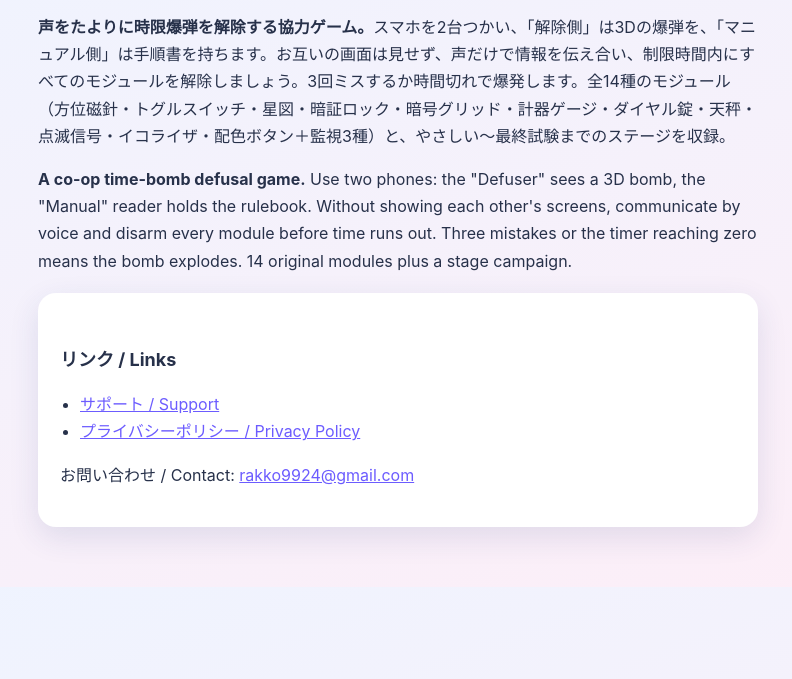
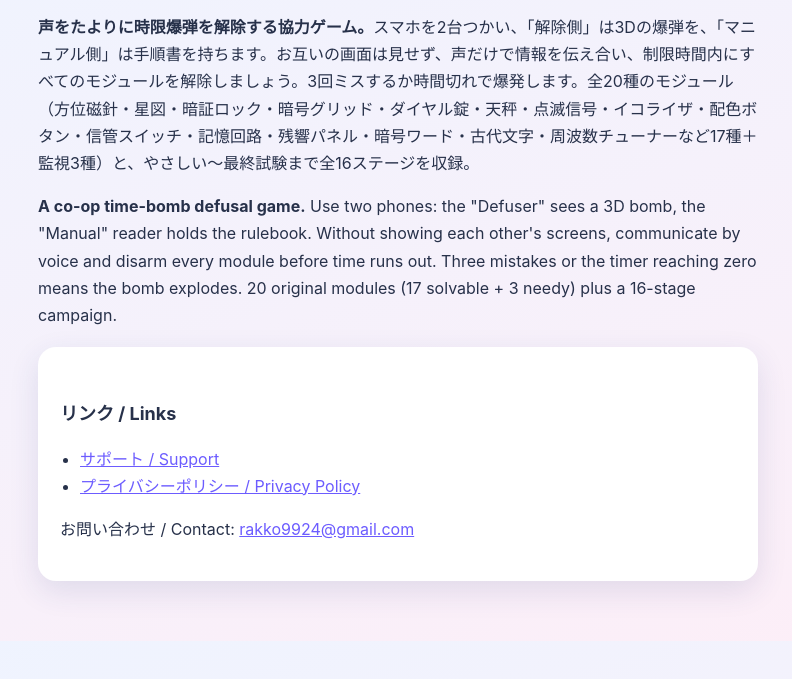
Before and after one commit to rakko9924-tech/rakko9924-tech.github.io, a plain HTML site: page bomb-defuse/index.html in a window 1280 px wide. Shown: the part 93-772 px from the top of the page, without its empty margins (242-1034 px from the left). Drawn offline with Linux system fonts and the light colour scheme.

Commit message:
サイレント・ボム: モジュール20種(17+監視3)・16ステージに更新
Co-Authored-By: Claude Fable 5 <noreply@anthropic.com>

```diff
--- a/bomb-defuse/index.html
+++ b/bomb-defuse/index.html
@@ -14,8 +14,8 @@ ul{padding-left:20px}
 </head>
 <body>
 <h1>サイレント・ボム / Silent Bomb</h1>
-<p><b>声をたよりに時限爆弾を解除する協力ゲーム。</b>スマホを2台つかい、「解除側」は3Dの爆弾を、「マニュアル側」は手順書を持ちます。お互いの画面は見せず、声だけで情報を伝え合い、制限時間内にすべてのモジュールを解除しましょう。3回ミスするか時間切れで爆発します。全14種のモジュール（方位磁針・トグルスイッチ・星図・暗証ロック・暗号グリッド・計器ゲージ・ダイヤル錠・天秤・点滅信号・イコライザ・配色ボタン＋監視3種）と、やさしい〜最終試験までのステージを収録。</p>
-<p><b>A co-op time-bomb defusal game.</b> Use two phones: the "Defuser" sees a 3D bomb, the "Manual" reader holds the rulebook. Without showing each other's screens, communicate by voice and disarm every module before time runs out. Three mistakes or the timer reaching zero means the bomb explodes. 14 original modules plus a stage campaign.</p>
+<p><b>声をたよりに時限爆弾を解除する協力ゲーム。</b>スマホを2台つかい、「解除側」は3Dの爆弾を、「マニュアル側」は手順書を持ちます。お互いの画面は見せず、声だけで情報を伝え合い、制限時間内にすべてのモジュールを解除しましょう。3回ミスするか時間切れで爆発します。全20種のモジュール（方位磁針・星図・暗証ロック・暗号グリッド・ダイヤル錠・天秤・点滅信号・イコライザ・配色ボタン・信管スイッチ・記憶回路・残響パネル・暗号ワード・古代文字・周波数チューナーなど17種＋監視3種）と、やさしい〜最終試験まで全16ステージを収録。</p>
+<p><b>A co-op time-bomb defusal game.</b> Use two phones: the "Defuser" sees a 3D bomb, the "Manual" reader holds the rulebook. Without showing each other's screens, communicate by voice and disarm every module before time runs out. Three mistakes or the timer reaching zero means the bomb explodes. 20 original modules (17 solvable + 3 needy) plus a 16-stage campaign.</p>
 
 <div class="card">
 <h2>リンク / Links</h2>
```
